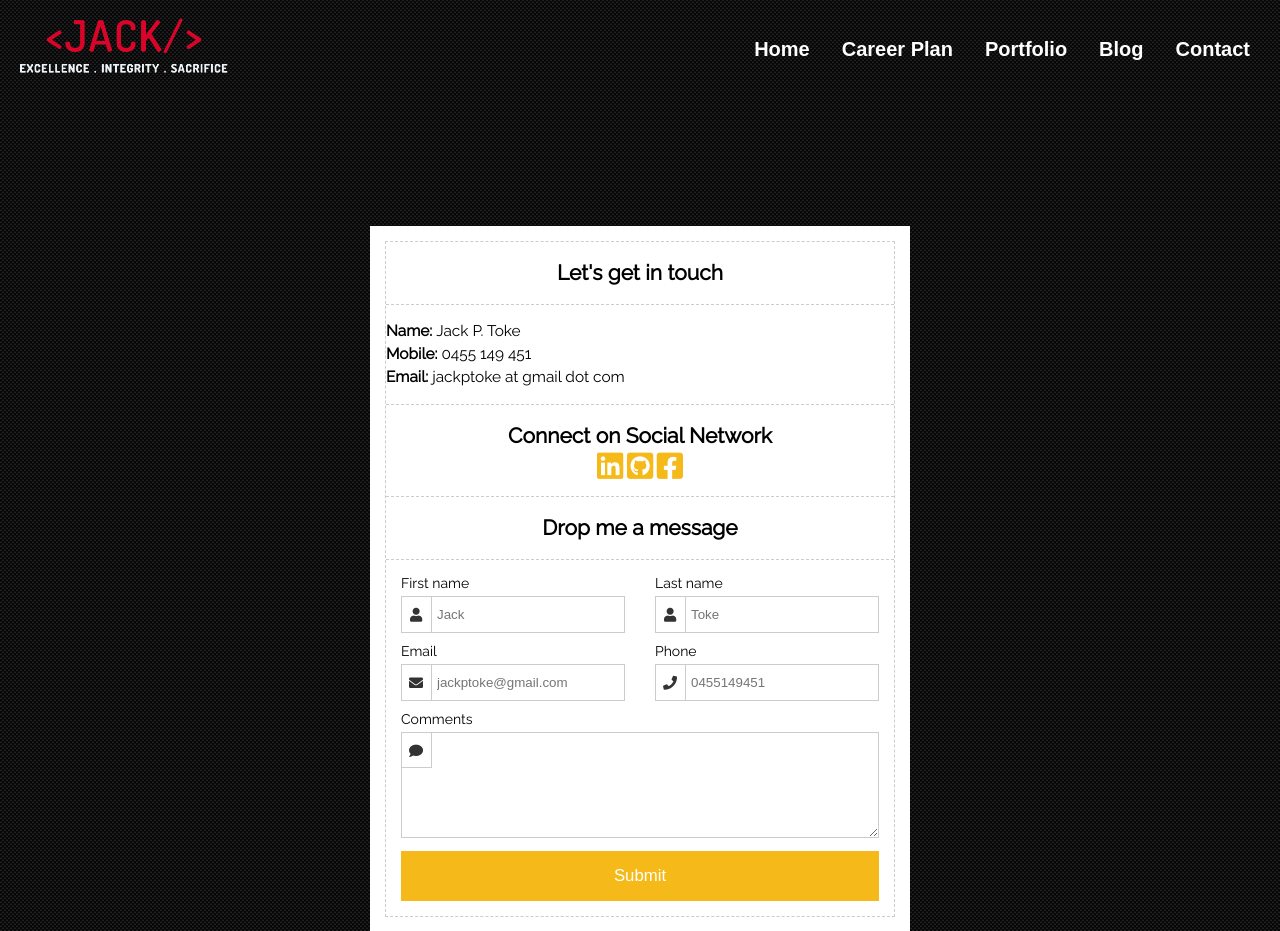
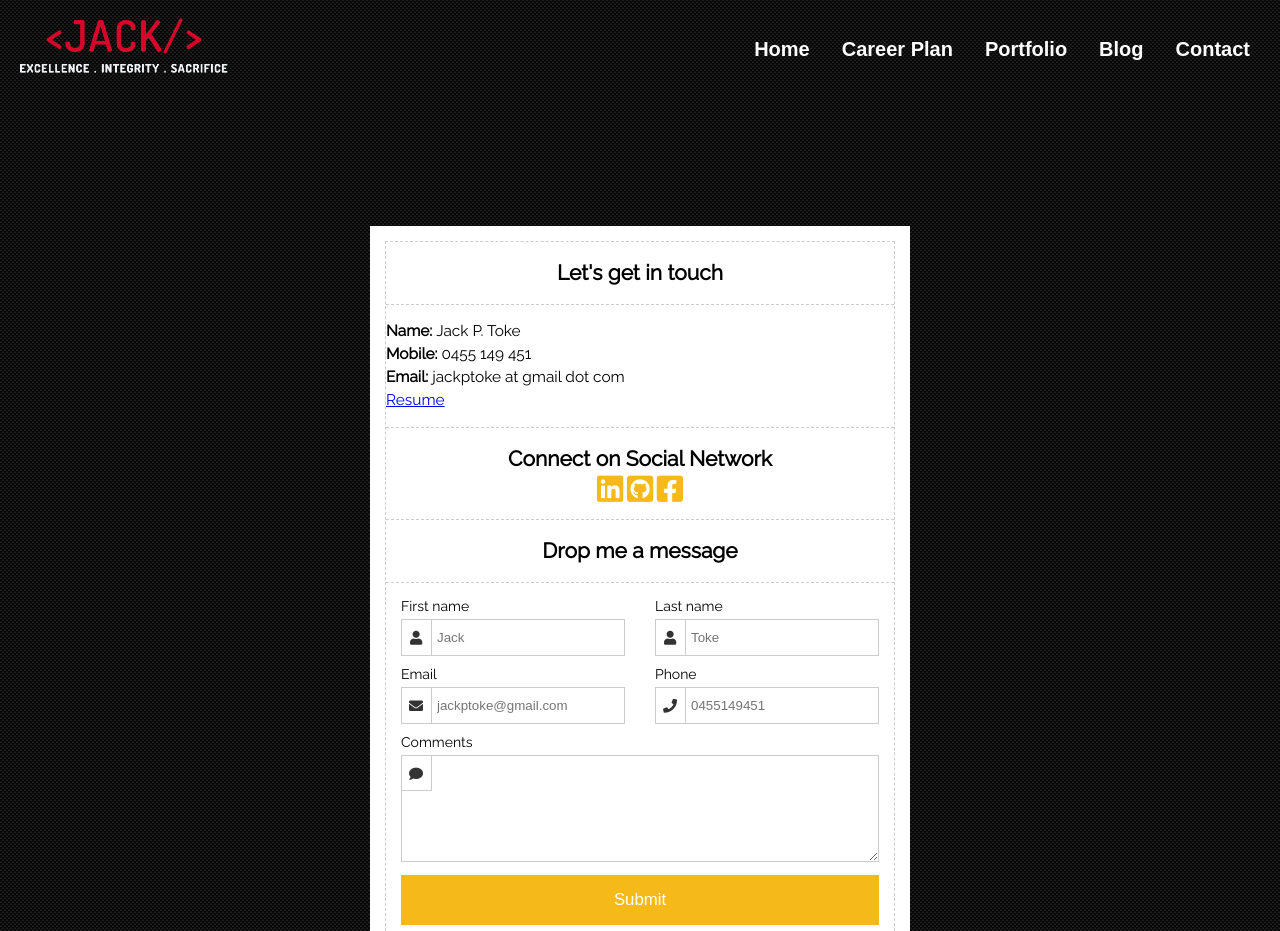
Before and after one commit to jackptoke/portfolio, a plain HTML site: page contact.html in a window 1280 px wide. Shown: the top 931 px of the page. Drawn offline with Linux system fonts and the light colour scheme.

Commit message:
Added resume to the contact page

```diff
--- a/contact.html
+++ b/contact.html
@@ -39,6 +39,7 @@
             <h3><strong>Name: </strong>Jack P. Toke</h3>
             <h3><strong>Mobile: </strong>0455 149 451</h3>
             <h3><strong>Email: </strong>jackptoke at gmail dot com</h3>
+            <h3><a href="./docs/Blue Simple Academic Resume.pdf" target="_blank">Resume</a></h3>
         </div>
         <div class="title_container">
           <h2>Connect on Social Network</h2>
```
Also changed, not shown: 1 other file.
